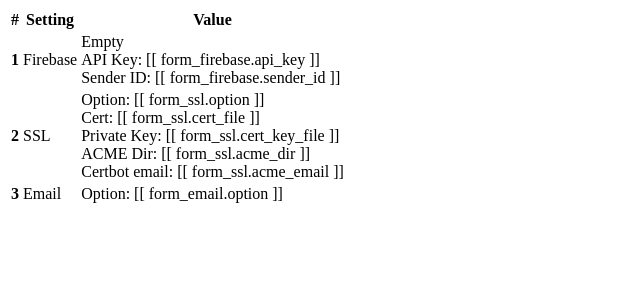
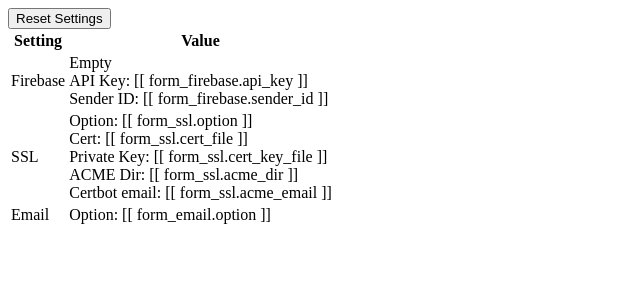
Before and after one commit to Sirius-social/didcomm-mediator, a FastAPI app: template app/templates/forms/overview.html in a window 1280 px wide. Shown: the top 300 px of the page, without its empty margins (0-640 px from the left). Run offline with FastAPI, Linux system fonts and the light colour scheme; the template is opened without the code that fills it, so the values that code supplies are empty; parts of the project's set-up code (start-up, migrations or seed data) failed here and were passed over.

Commit message:
refactorng

```diff
--- a/app/templates/forms/overview.html
+++ b/app/templates/forms/overview.html
@@ -1,15 +1,13 @@
-
+<button @click="reset_settings" type="button" class="col btn btn-outline-secondary btn-lg btn-block login-button" style="margin-right: 50px;">Reset Settings</button>
 <table class="table">
   <thead class="thead-dark">
     <tr>
-      <th scope="col">#</th>
       <th scope="col">Setting</th>
       <th scope="col">Value</th>
     </tr>
   </thead>
   <tbody>
         <tr>
-            <th scope="row">1</th>
             <td>Firebase</td>
             <td>
                 <span v-if="!form_firebase.api_key" class="fw-bold">Empty</span>
@@ -23,7 +21,6 @@
             </td>
         </tr>
         <tr>
-            <th scope="row">2</th>
             <td>SSL</td>
             <td>
                 <span class="fw-light">Option: </span>
@@ -46,7 +43,6 @@
             </td>
         </tr>
         <tr>
-            <th scope="row">3</th>
             <td>Email</td>
             <td>
                 <span class="fw-light">Option: </span>
```
Also changed, not shown: app/templates/admin.html (+21 -0 lines).
